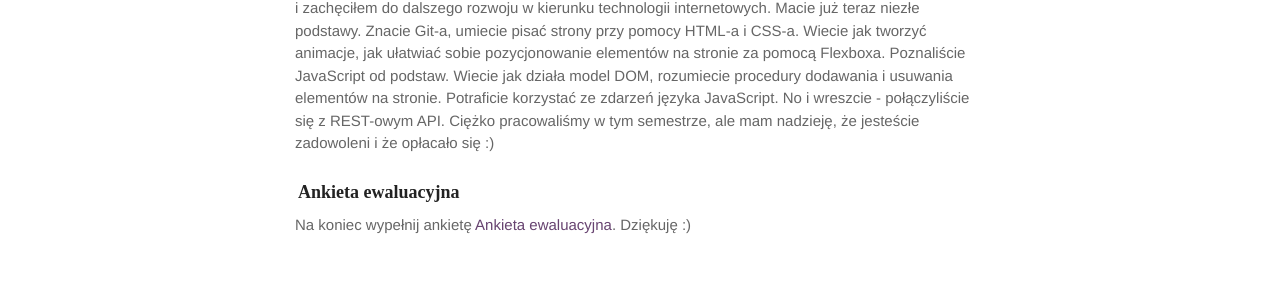
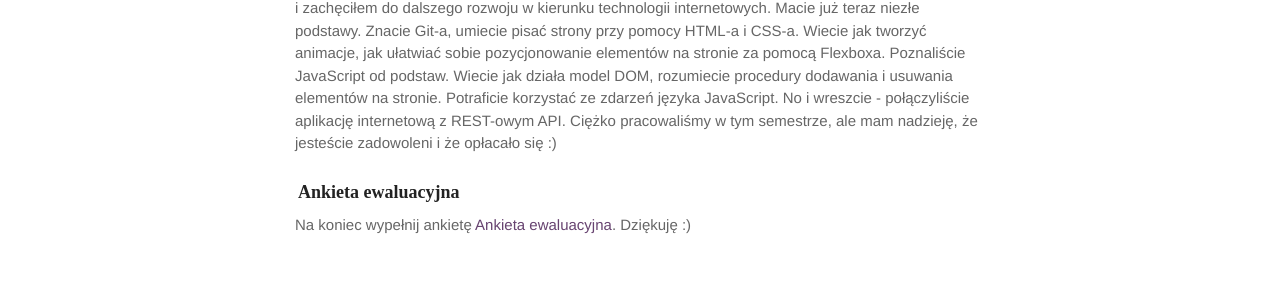
Before and after one commit to marcin-szczepanski/TWE, a Jekyll site: the page built from zajecia/1B/zaj10.md, in a window 1280 px wide. Shown: the part 864-1155 px from the top of the page. Built offline with Jekyll 4.4.1, drawn with Linux system fonts in a browser that asks for light colours; some web fonts are replaced; some of the changed text lies outside the part shown.

Commit message:
Create zaj10.md

```diff
--- a/zajecia/1B/zaj10.md
+++ b/zajecia/1B/zaj10.md
@@ -33,7 +33,7 @@ Gratuluję najlepszym :)
 
 ### 14.2. Kilka słów od prowadzącego
 
-Chciałbym Wam podziękować za&nbsp;cały semestr zajęć z&nbsp;Wami. Byliście świetną grupą :) Sam dużo się&nbsp;nauczyłem prowadząc dla&nbsp;Was te&nbsp;zajęcia. Mam nadzieję, że&nbsp;nauczyłem Was pożytecznych rzeczy i&nbsp;zachęciłem do dalszego rozwoju w kierunku technologii internetowych. Macie już teraz niezłe podstawy. Znacie Git-a, umiecie pisać strony przy pomocy HTML-a i&nbsp;CSS-a. Wiecie jak tworzyć animacje, jak ułatwiać sobie pozycjonowanie elementów na&nbsp;stronie za&nbsp;pomocą Flexboxa. Poznaliście JavaScript od&nbsp;podstaw. Wiecie jak&nbsp;działa model DOM, rozumiecie procedury dodawania i&nbsp;usuwania elementów na&nbsp;stronie. Potraficie korzystać ze&nbsp;zdarzeń języka JavaScript. No&nbsp;i&nbsp;wreszcie - połączyliście się z REST-owym API. Ciężko pracowaliśmy w tym semestrze, ale mam nadzieję, że jesteście zadowoleni i że opłacało się :)
+Chciałbym Wam podziękować za&nbsp;cały semestr zajęć z&nbsp;Wami. Byliście świetną grupą :) Sam dużo się&nbsp;nauczyłem prowadząc dla&nbsp;Was te&nbsp;zajęcia. Mam nadzieję, że&nbsp;nauczyłem Was pożytecznych rzeczy i&nbsp;zachęciłem do dalszego rozwoju w kierunku technologii internetowych. Macie już teraz niezłe podstawy. Znacie Git-a, umiecie pisać strony przy pomocy HTML-a i&nbsp;CSS-a. Wiecie jak tworzyć animacje, jak ułatwiać sobie pozycjonowanie elementów na&nbsp;stronie za&nbsp;pomocą Flexboxa. Poznaliście JavaScript od&nbsp;podstaw. Wiecie jak&nbsp;działa model DOM, rozumiecie procedury dodawania i&nbsp;usuwania elementów na&nbsp;stronie. Potraficie korzystać ze&nbsp;zdarzeń języka JavaScript. No&nbsp;i&nbsp;wreszcie - połączyliście aplikację internetową z REST-owym API. Ciężko pracowaliśmy w tym semestrze, ale mam nadzieję, że jesteście zadowoleni i że opłacało się :)
 
 
 ### Ankieta ewaluacyjna
```
